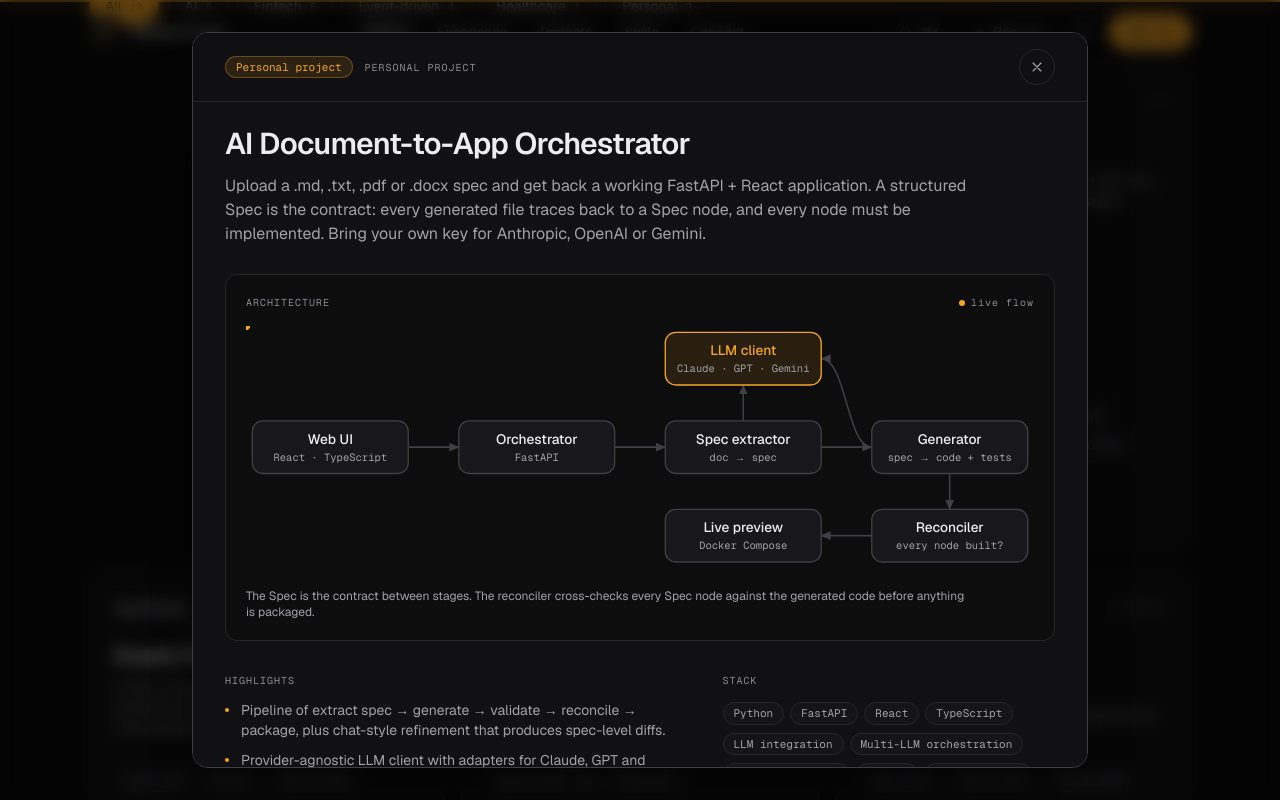
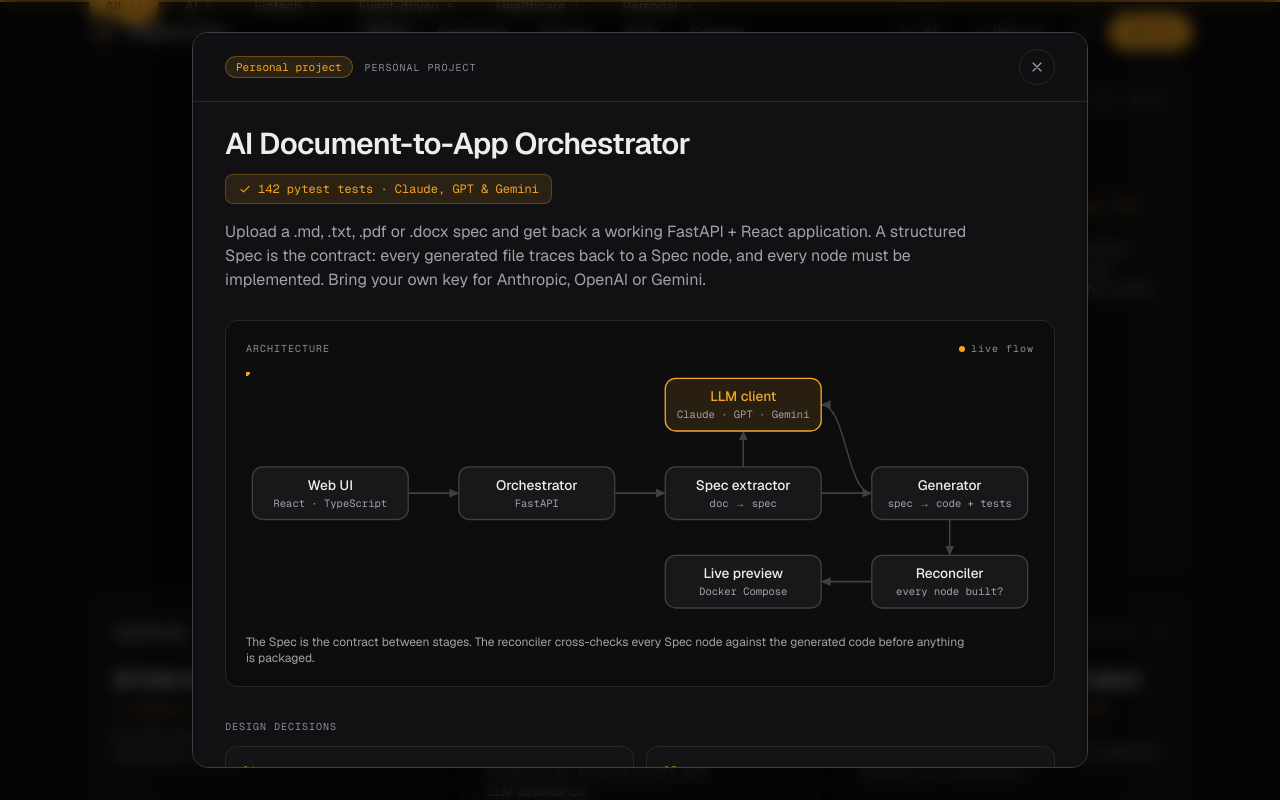
Before and after one commit to siddhantdalal/myPortfolio, a Next.js app: page / in a window 1280 px wide. Both pictures are taken after a click on the button "AI Document-to-App Orchestrator". Shown: the part 4675-5475 px from the top of the page. Built offline with nearby package versions, Linux system fonts and the light colour scheme.

Commit message:
Add OrderFlow, a proof line on every project and design decisions for personal projects

```diff
--- a/src/components/icons.tsx
+++ b/src/components/icons.tsx
@@ -106,6 +106,14 @@ export function CopyIcon(props: IconProps) {
   );
 }
 
+export function CheckIcon(props: IconProps) {
+  return (
+    <StrokeIcon {...props}>
+      <path d="m5 12.5 4.5 4.5L19 7.5" />
+    </StrokeIcon>
+  );
+}
+
 export function CloseIcon(props: IconProps) {
   return (
     <StrokeIcon {...props}>
--- a/src/components/projects/project-card.tsx
+++ b/src/components/projects/project-card.tsx
@@ -5,7 +5,7 @@ import { getExperience } from "@/content/experience";
 import type { Project } from "@/content/projects";
 import { getSkill } from "@/content/skills";
 import { ArchitectureDiagram } from "../diagram/architecture-diagram";
-import { ArrowRightIcon } from "../icons";
+import { ArrowRightIcon, CheckIcon } from "../icons";
 import { CompanyLogo } from "../ui/company-logo";
 import { Spotlight } from "../ui/spotlight";
 import { Tag } from "../ui/tag";
@@ -58,6 +58,10 @@ export function ProjectCard({ project, onOpen }: { project: Project; onOpen: ()
             {project.title}
           </button>
         </motion.h3>
+        <p className="mt-2 flex items-start gap-1.5 font-mono text-xs text-accent">
+          <CheckIcon className="mt-px size-3.5 shrink-0" />
+          {project.proof}
+        </p>
         <p className="mt-2 flex-1 text-sm text-pretty text-muted">{project.summary}</p>
 
         <ul className="mt-5 flex flex-wrap gap-1.5" aria-label="Technologies">
--- a/src/components/projects/project-dialog.tsx
+++ b/src/components/projects/project-dialog.tsx
@@ -6,7 +6,7 @@ import { getExperience } from "@/content/experience";
 import type { Project } from "@/content/projects";
 import { getSkill } from "@/content/skills";
 import { ArchitectureDiagram } from "../diagram/architecture-diagram";
-import { ArrowUpRightIcon, CloseIcon, GitHubIcon } from "../icons";
+import { ArrowUpRightIcon, CheckIcon, CloseIcon, GitHubIcon } from "../icons";
 import { Tag } from "../ui/tag";
 import { OrgBadge } from "./project-card";
 
@@ -109,7 +109,11 @@ export function ProjectDialog({ project, onClose }: { project: Project; onClose:
             exit={{ opacity: 0, transition: { duration: 0.1 } }}
             transition={{ delay: 0.15, duration: 0.4 }}
           >
-            <p className="mt-3 max-w-3xl text-pretty text-muted">{project.description}</p>
+            <p className="mt-3 inline-flex items-center gap-1.5 rounded-lg border border-accent/25 bg-accent-soft px-3 py-1.5 font-mono text-xs text-accent">
+              <CheckIcon className="size-3.5 shrink-0" />
+              {project.proof}
+            </p>
+            <p className="mt-4 max-w-3xl text-pretty text-muted">{project.description}</p>
 
             <figure className="mt-7 rounded-xl border border-line bg-bg/60 p-4 sm:p-5">
               <figcaption className="mb-4 flex items-center justify-between gap-3 font-mono text-[10px] tracking-widest text-subtle uppercase">
@@ -127,6 +131,25 @@ export function ProjectDialog({ project, onClose }: { project: Project; onClose:
               </div>
               <p className="mt-4 text-xs text-pretty text-muted">{project.architecture.caption}</p>
             </figure>
+
+            {project.decisions && (
+              <div className="mt-8">
+                <h4 className="font-mono text-[10px] tracking-widest text-subtle uppercase">
+                  Design decisions
+                </h4>
+                <ol className="mt-3 grid gap-3 sm:grid-cols-2">
+                  {project.decisions.map((decision, index) => (
+                    <li
+                      key={decision}
+                      className="flex gap-3 rounded-xl border border-line bg-surface/50 p-4 text-sm"
+                    >
+                      <span className="font-mono text-xs text-accent">0{index + 1}</span>
+                      <span className="text-pretty text-muted">{decision}</span>
+                    </li>
+                  ))}
+                </ol>
+              </div>
+            )}
 
             <div className="mt-8 grid gap-8 md:grid-cols-[1.4fr_1fr]">
               <div>
--- a/src/content/projects.ts
+++ b/src/content/projects.ts
@@ -39,9 +39,13 @@ export type Project = {
   /** The employer it was built for, or `personal` for side projects. */
   org: ExperienceId | "personal";
   categories: readonly ProjectCategory[];
+  /** One line of proof shown on the card: a measured result where there is one, else the key fact. */
+  proof: string;
   summary: string;
   description: string;
   highlights: readonly string[];
+  /** Why it is built the way it is; shown for personal projects, where the full design can be shared. */
+  decisions?: readonly string[];
   skills: readonly SkillId[];
   repo?: string;
   /** Spans two grid columns on wide screens. */
@@ -55,6 +59,7 @@ export const projects = [
     title: "AI Document-to-App Orchestrator",
     org: "personal",
     categories: ["ai", "personal"],
+    proof: "142 pytest tests · Claude, GPT & Gemini",
     featured: true,
     summary:
       "Turns a requirements document into a runnable full-stack app, orchestrating Claude, GPT and Gemini.",
@@ -65,6 +70,12 @@ export const projects = [
       "Provider-agnostic LLM client with adapters for Claude, GPT and Gemini, tool calling and an optional per-job token budget.",
       "Live preview in a Docker Compose sandbox and one-click push to GitHub.",
       "142 pytest tests covering parsing, codegen, validation, reconciliation and the end-to-end job lifecycle.",
+    ],
+    decisions: [
+      "The Spec is the contract: every generated file must trace back to a Spec node, and the reconciler checks that every node was built before anything is packaged.",
+      "One provider-agnostic LLM client with adapters for Anthropic, OpenAI and Gemini, so a job can switch models without touching the pipeline.",
+      "Users bring their own API key: it is sent per request and can be encrypted at rest in the browser (AES-GCM-256, non-extractable master key).",
+      "An optional per-job token budget stops the pipeline cleanly instead of running up cost.",
     ],
     skills: [
       "python",
@@ -106,10 +117,71 @@ export const projects = [
     },
   },
   {
+    id: "orderflow",
+    title: "OrderFlow: E-commerce Order Management",
+    org: "personal",
+    categories: ["event-driven", "personal"],
+    proof: "5 services · Kafka-driven order flow · Angular",
+    summary:
+      "A full-stack store where orders, payments, inventory and notifications are separate services that coordinate through Kafka events.",
+    description:
+      "An Angular storefront with catalogue, cart, checkout and order tracking, backed by Spring Boot microservices behind a JWT-validating Spring Cloud Gateway. Placing an order starts a chain of Kafka events through payment and inventory to confirmation and delivery.",
+    highlights: [
+      "Order lifecycle driven by Kafka events: ORDER_PLACED → PAYMENT_COMPLETED → STOCK_RESERVED → CONFIRMED → SHIPPED → DELIVERED.",
+      "Order, payment, inventory and notification services, each with its own PostgreSQL database.",
+      "Redis caching for products and order status; product images on S3 (LocalStack locally).",
+      "Angular 17 SPA served by Nginx; the whole stack runs with Docker Compose.",
+    ],
+    decisions: [
+      "Choreography over orchestration: services react to each other's events on Kafka instead of calling each other, so they stay decoupled.",
+      "Failures are events too (PAYMENT_FAILED, STOCK_UNAVAILABLE), so the order service always learns the outcome and can update the order.",
+      "A database per service keeps data ownership clear; Redis caches the hot reads (products and order status).",
+    ],
+    skills: [
+      "java",
+      "spring-boot",
+      "spring-security",
+      "microservices",
+      "kafka",
+      "event-driven",
+      "redis",
+      "postgresql",
+      "angular",
+      "typescript",
+      "aws",
+      "docker",
+    ],
+    repo: "https://github.com/siddhantdalal/order-management-system",
+    architecture: {
+      nodes: [
+        { id: "web", label: "Angular SPA", detail: "via Nginx", col: 0, row: 1 },
+        { id: "gw", label: "API Gateway", detail: "JWT · routing", col: 1, row: 1 },
+        { id: "order", label: "Order service", detail: "order lifecycle", col: 2, row: 0 },
+        { id: "payment", label: "Payment service", detail: "Spring Boot", col: 2, row: 1 },
+        { id: "inventory", label: "Inventory service", detail: "stock", col: 2, row: 2 },
+        { id: "db", label: "PostgreSQL", detail: "per service + Redis", col: 3, row: 0 },
+        { id: "kafka", label: "Kafka", detail: "order events", col: 3, row: 1 },
+        { id: "notify", label: "Notifications", detail: "listens to all", col: 3, row: 2 },
+      ],
+      edges: [
+        { from: "web", to: "gw" },
+        { from: "gw", to: "order" },
+        { from: "order", to: "db" },
+        { from: "order", to: "kafka" },
+        { from: "kafka", to: "payment" },
+        { from: "kafka", to: "inventory" },
+        { from: "kafka", to: "notify" },
+      ],
+      caption:
+        "No service calls another directly: each reacts to the previous event, and notifications listen to all of them.",
+    },
+  },
+  {
     id: "ai-interviewer",
     title: "AI-Interviewer",
     org: "techbulls",
     categories: ["ai"],
+    proof: "Claude on AWS Bedrock · tool calling",
     summary: "An LLM-powered platform that runs multi-turn interviews and scores candidate answers.",
     description:
       "Generates interview questions, conducts multi-turn interviews and evaluates and scores candidate responses, with Claude on AWS Bedrock doing the reasoning through tool calls.",
@@ -155,6 +227,7 @@ export const projects = [
     title: "Supply Chain Finance Platform",
     org: "techbulls",
     categories: ["fintech", "ai"],
+    proof: "Banking clients · LLM-assisted workflows",
     summary: "Invoice-financing and vendor-funding workflows for banking clients, with LLM assistance.",
     description:
       "Spring Boot microservices that run invoice-financing and vendor-funding workflows for banks, with Anthropic Claude on AWS Bedrock integrated into the flow.",
@@ -203,6 +276,7 @@ export const projects = [
     title: "Dispute & Chargeback Product",
     org: "techbulls",
     categories: ["fintech", "ai"],
+    proof: "Full chargeback lifecycle · LLM-assisted",
     summary: "Manages the full lifecycle of card and payment disputes and chargebacks.",
     description:
       "Card / payment dispute and chargeback lifecycle management on Spring Boot, with Anthropic Claude on AWS Bedrock integrated, and advanced SQL on PostgreSQL behind it.",
@@ -246,6 +320,7 @@ export const projects = [
     title: "Field-Force CRM for Bank Field Staff",
     org: "techbulls",
     categories: ["fintech"],
+    proof: "Bank field staff · OAuth2 + Redis",
     summary: "Lead, customer and field-visit management for banking field employees.",
     description:
       "A CRM for bank field staff covering leads, customers and field visits, built on Java 8 and Spring Boot with OAuth2, PostgreSQL and Redis on AWS.",
@@ -287,6 +362,7 @@ export const projects = [
     title: "Publication Suite",
     org: "inbetween",
     categories: ["event-driven", "ai"],
+    proof: "−40% async processing latency",
     summary: "Automated multi-format publishing with data ingestion and AI-suggested templates.",
     description:
       "An automated multi-format publication platform: content is ingested through ETL pipelines, flows through Kafka event streams to the publishing services, and users get AI-suggested templates.",
@@ -336,6 +412,7 @@ export const projects = [
     title: "Transactions & Betting Portal",
     org: "william-hill",
     categories: ["fintech", "event-driven"],
+    proof: "99.9% uptime · 500K+ transactions a day",
     summary: "High-throughput transactions, bet placement and settlement: 500K+ transactions a day.",
     description:
       "A high-throughput portal for managing transactions, placing bets and settling them. Synchronous workflows were moved to multithreaded, Kafka event-driven processing on Azure AKS.",
@@ -381,6 +458,7 @@ export const projects = [
     title: "SimRT & AlignRT",
     org: "vision-rt",
     categories: ["healthcare"],
+    proof: "~90% unit-test coverage · safety-critical",
     summary: "Backend services and imaging workflows for surface-guided radiation therapy.",
     description:
       "Backend services and imaging workflows for clinical patient-positioning software used in surface-guided radiation therapy, where reliability is not optional.",
@@ -410,6 +488,7 @@ export const projects = [
     title: "Real-Time Chat Platform",
     org: "personal",
     categories: ["event-driven", "personal"],
+    proof: "4 services · WebSocket + Kafka + Redis",
     summary: "Instant messaging over WebSocket/STOMP, with Kafka fan-out and Redis presence.",
     description:
       "A full-stack chat app split into auth, chat and presence services behind a Spring Cloud Gateway. Messages travel over WebSocket/STOMP, Kafka distributes events between services, and Redis tracks who is online.",
@@ -418,6 +497,11 @@ export const projects = [
       "Presence and typing indicators, read receipts and cursor-paginated history.",
       "JWT auth at the gateway, which also passes WebSocket traffic through.",
       "Whole stack runs with Docker Compose.",
+    ],
+    decisions: [
+      "Kafka carries chat events between services, so the presence service never calls the chat service directly.",
+      "JWTs are validated once, at the gateway, which also passes WebSocket traffic straight through to the chat service.",
+      "Presence lives in Redis; message history uses cursor-based pagination so long conversations stay fast to scroll.",
     ],
     skills: [
       "java",
@@ -462,6 +546,7 @@ export const projects = [
     title: "Loan Application Microservices",
     org: "personal",
     categories: ["fintech", "event-driven", "personal"],
+    proof: "Event-driven · a database per service",
     summary: "Users, loans and notifications as separate services, talking through Kafka.",
     description:
       "A loan-application system with user, loan and notification services behind a JWT-validating Spring Cloud Gateway. Services publish events to Kafka instead of calling each other, with Redis caching and a PostgreSQL database per service.",
@@ -470,6 +555,11 @@ export const projects = [
       "Redis distributed caching and a PostgreSQL database per service.",
       "Spring Security + JWT at the gateway; React UI served by Nginx.",
       "Whole stack runs with Docker Compose.",
+    ],
+    decisions: [
+      "User and loan services publish events and the notification service consumes them, keeping notifications out of the loan workflow.",
+      "A PostgreSQL database per service, with Redis as a distributed cache.",
+      "Spring Cloud Gateway validates JWTs and routes requests to the right service.",
     ],
     skills: [
       "java",
--- a/src/content/skills.ts
+++ b/src/content/skills.ts
@@ -69,6 +69,7 @@ export const skills = [
   { id: "bash", label: "Bash / Shell", group: "languages" },
   { id: "csharp", label: "C# / .NET Core", group: "languages" },
   { id: "react", label: "React", group: "languages" },
+  { id: "angular", label: "Angular", group: "languages" },
   { id: "nodejs", label: "Node.js", group: "languages" },
   { id: "fastapi", label: "FastAPI", group: "languages" },
 ] as const satisfies readonly SkillDefinition[];
```
